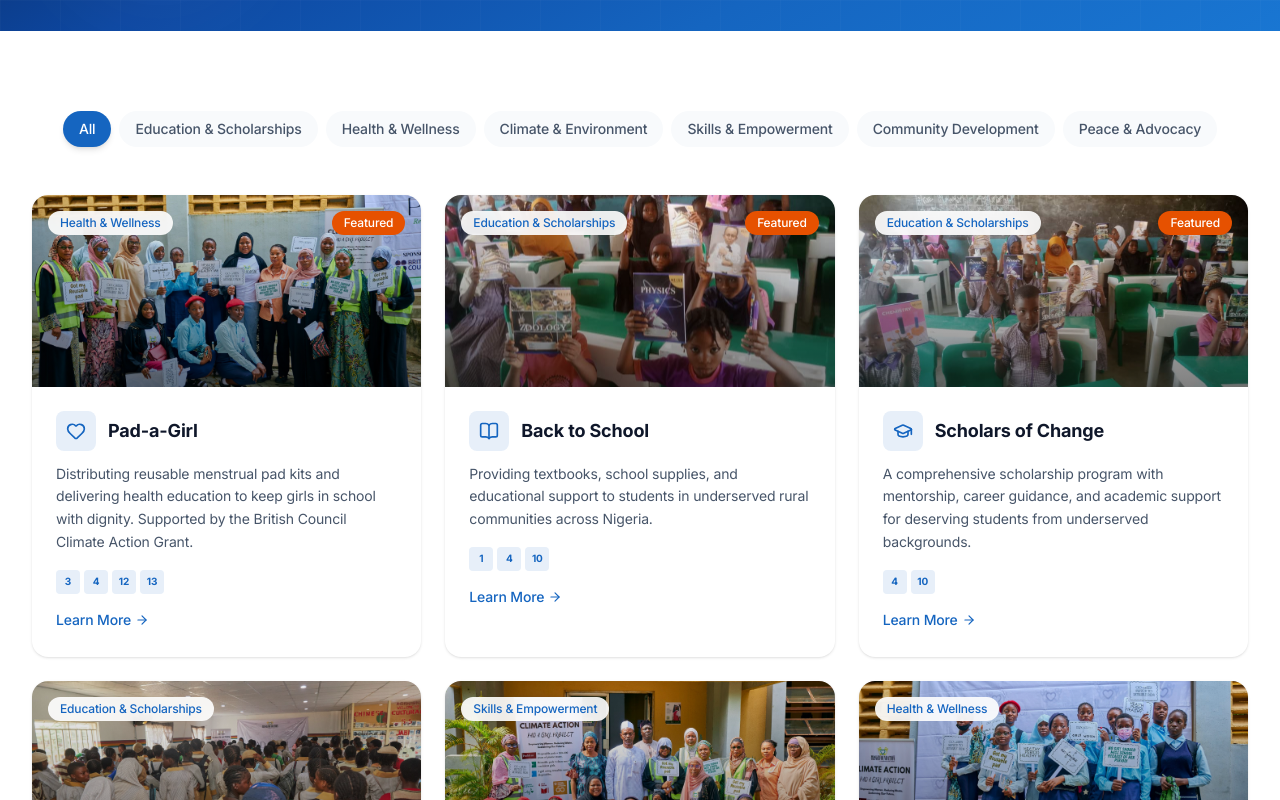
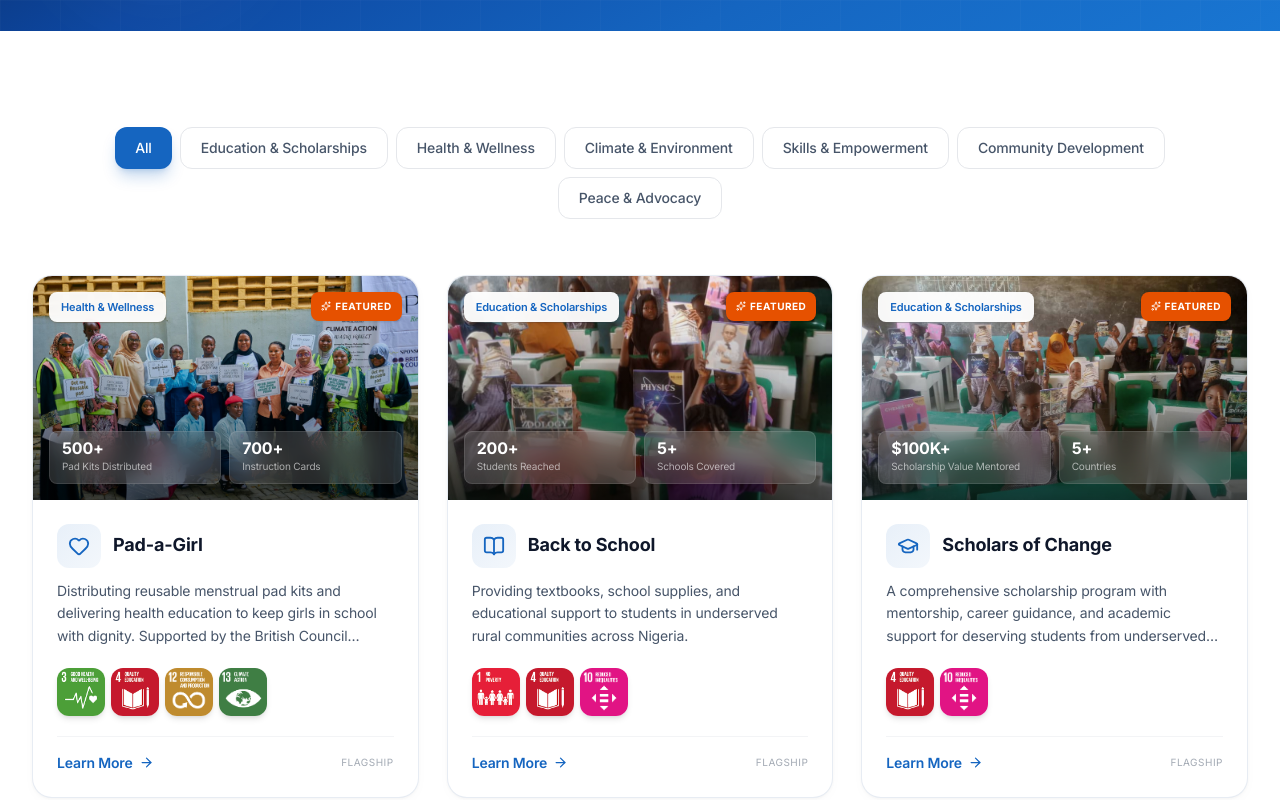
Before and after one commit to haleyouth/haleyouthfoundation, a Next.js app: page /programs in a window 1280 px wide. Shown: the part 360-1160 px from the top of the page. Built offline with nearby package versions, Linux system fonts and the light colour scheme; a web font is replaced by a local one.

Commit message:
feat: Premium program cards with SDG icons, stats overlay, sparkle badges, animated transitions

```diff
--- a/src/app/programs/page.tsx
+++ b/src/app/programs/page.tsx
@@ -3,10 +3,11 @@
 import { useState } from "react";
 import Image from "next/image";
 import Link from "next/link";
-import { motion } from "framer-motion";
-import { ArrowRight, Heart, BookOpen, GraduationCap, Microscope, Laptop, Stethoscope, HandHeart, Handshake, Compass, TreePine, Wrench, Globe } from "lucide-react";
+import { motion, AnimatePresence } from "framer-motion";
+import { ArrowRight, Heart, BookOpen, GraduationCap, Microscope, Laptop, Stethoscope, HandHeart, Handshake, Compass, TreePine, Wrench, Globe, Sparkles } from "lucide-react";
 import PageHeader from "@/components/ui/PageHeader";
 import { PROGRAMS, PROGRAM_CATEGORIES } from "@/lib/constants";
+import { SDGBadge } from "@/components/ui/SDGIcons";
 
 const iconMap: Record<string, React.ComponentType<{ size?: number; className?: string }>> = {
   Heart, BookOpen, GraduationCap, Microscope, Laptop, Stethoscope, HandHeart, Handshake, Compass, TreePine, Wrench, Globe,
@@ -20,18 +21,18 @@ export default function ProgramsPage() {
     <>
       <PageHeader title="Our Programs" subtitle="Impactful programs addressing real challenges facing young people in Nigeria and Africa." badge="What We Do" />
 
-      <section className="py-20 bg-bg-primary">
+      <section className="py-24 bg-bg-primary">
         <div className="max-w-7xl mx-auto px-4 sm:px-6 lg:px-8">
           {/* Category filter */}
-          <div className="flex flex-wrap gap-2 justify-center mb-12">
+          <div className="flex flex-wrap gap-2 justify-center mb-14">
             {PROGRAM_CATEGORIES.map((cat) => (
               <button
                 key={cat}
                 onClick={() => setActiveCategory(cat)}
-                className={`px-4 py-2 rounded-full text-sm font-medium transition-all ${
+                className={`px-5 py-2.5 rounded-xl text-sm font-medium transition-all duration-300 ${
                   activeCategory === cat
-                    ? "bg-primary text-white shadow-md"
-                    : "bg-bg-secondary text-text-secondary hover:bg-primary/10 hover:text-primary"
+                    ? "bg-primary text-white shadow-lg shadow-primary/25"
+                    : "bg-white text-text-secondary hover:bg-primary/5 hover:text-primary border border-gray-200 hover:border-primary/30"
                 }`}
               >
                 {cat}
@@ -40,51 +41,101 @@ export default function ProgramsPage() {
           </div>
 
           {/* Programs grid */}
-          <div className="grid md:grid-cols-2 lg:grid-cols-3 gap-6">
+          <AnimatePresence mode="wait">
+            <motion.div
+              key={activeCategory}
+              initial={{ opacity: 0, y: 10 }}
+              animate={{ opacity: 1, y: 0 }}
+              exit={{ opacity: 0, y: -10 }}
+              transition={{ duration: 0.3 }}
+              className="grid md:grid-cols-2 lg:grid-cols-3 gap-7"
+            >
               {filtered.map((program, i) => {
                 const Icon = iconMap[program.icon] || Heart;
                 return (
                   <motion.div
                     key={program.slug}
-                  layout
-                  initial={{ opacity: 0, y: 20 }}
-                  animate={{ opacity: 1, y: 0 }}
-                  exit={{ opacity: 0 }}
-                  transition={{ duration: 0.4, delay: i * 0.05 }}
+                    initial={{ opacity: 0, y: 40, scale: 0.95 }}
+                    animate={{ opacity: 1, y: 0, scale: 1 }}
+                    transition={{ duration: 0.5, delay: i * 0.07, ease: [0.22, 1, 0.36, 1] }}
                   >
-                  <Link href={`/programs/${program.slug}`} className="group block bg-white rounded-2xl overflow-hidden shadow-sm card-hover h-full">
-                    <div className="relative h-48 overflow-hidden">
-                      <Image src={program.image} alt={program.title} fill className="object-cover group-hover:scale-105 transition-transform duration-500" sizes="(max-width: 768px) 100vw, 33vw" />
-                      <div className="absolute inset-0 bg-gradient-to-t from-black/50 to-transparent" />
-                      <span className="absolute top-4 left-4 px-3 py-1 bg-white/90 backdrop-blur-sm text-xs font-medium text-primary rounded-full">{program.category}</span>
-                      {program.featured && <span className="absolute top-4 right-4 px-3 py-1 bg-accent text-white text-xs font-medium rounded-full">Featured</span>}
+                    <Link href={`/programs/${program.slug}`} className="group block card-premium overflow-hidden h-full">
+                      {/* Image section */}
+                      <div className="relative h-56 overflow-hidden">
+                        <Image
+                          src={program.image}
+                          alt={program.title}
+                          fill
+                          className="object-cover group-hover:scale-110 transition-transform duration-[800ms] ease-out"
+                          sizes="(max-width: 768px) 100vw, 33vw"
+                        />
+                        <div className="absolute inset-0 bg-gradient-to-t from-black/70 via-black/20 to-transparent" />
+
+                        {/* Badges */}
+                        <div className="absolute top-4 left-4 right-4 flex justify-between items-start">
+                          <span className="px-3 py-1.5 bg-white/95 backdrop-blur-sm text-[11px] font-semibold text-primary rounded-lg shadow-sm">
+                            {program.category}
+                          </span>
+                          {program.featured && (
+                            <span className="flex items-center gap-1 px-2.5 py-1.5 bg-accent text-[10px] font-bold text-white rounded-lg uppercase tracking-wider shadow-sm">
+                              <Sparkles size={10} /> Featured
+                            </span>
+                          )}
                         </div>
-                    <div className="p-6">
-                      <div className="flex items-center gap-3 mb-3">
-                        <div className="w-10 h-10 rounded-lg bg-primary/10 flex items-center justify-center">
-                          <Icon size={20} className="text-primary" />
+
+                        {/* Stats overlay */}
+                        {program.stats && (
+                          <div className="absolute bottom-4 left-4 right-4 flex gap-2">
+                            {program.stats.slice(0, 2).map((stat) => (
+                              <div key={stat.label} className="bg-white/15 backdrop-blur-md rounded-lg px-3 py-2 border border-white/10 flex-1">
+                                <p className="text-white font-bold text-base leading-none">{stat.value}</p>
+                                <p className="text-white/60 text-[10px] mt-0.5">{stat.label}</p>
                               </div>
-                        <h3 className="text-lg font-bold text-text-primary group-hover:text-primary transition-colors">{program.title}</h3>
-                      </div>
-                      <p className="text-text-secondary text-sm leading-relaxed mb-4">{program.description}</p>
-                      {program.sdgs && (
-                        <div className="flex flex-wrap gap-1 mb-3">
-                          {program.sdgs.map((sdg) => (
-                            <span key={sdg} className="w-6 h-6 text-[10px] font-bold bg-primary/10 text-primary rounded flex items-center justify-center">
-                              {sdg}
-                            </span>
                             ))}
                           </div>
                         )}
-                      <span className="inline-flex items-center gap-1 text-primary text-sm font-medium group-hover:gap-2 transition-all">
-                        Learn More <ArrowRight size={14} />
+                      </div>
+
+                      {/* Content */}
+                      <div className="p-6">
+                        <div className="flex items-center gap-3 mb-3">
+                          <div className="w-11 h-11 rounded-xl bg-gradient-to-br from-primary/10 to-primary/5 flex items-center justify-center shrink-0 group-hover:from-primary/20 group-hover:to-primary/10 transition-all duration-500">
+                            <Icon size={22} className="text-primary" />
+                          </div>
+                          <h3 className="text-lg font-bold text-text-primary group-hover:text-primary transition-colors duration-300 leading-tight">
+                            {program.title}
+                          </h3>
+                        </div>
+
+                        <p className="text-text-secondary text-sm leading-relaxed mb-5 line-clamp-3">
+                          {program.description}
+                        </p>
+
+                        {/* SDG icons */}
+                        {program.sdgs && (
+                          <div className="flex flex-wrap gap-1.5 mb-5">
+                            {program.sdgs.map((sdg) => (
+                              <SDGBadge key={sdg} num={sdg} size="sm" />
+                            ))}
+                          </div>
+                        )}
+
+                        {/* CTA */}
+                        <div className="flex items-center justify-between pt-4 border-t border-gray-100">
+                          <span className="inline-flex items-center gap-1.5 text-primary text-sm font-semibold group-hover:gap-3 transition-all duration-300">
+                            Learn More <ArrowRight size={15} />
                           </span>
+                          {program.featured && (
+                            <span className="text-[10px] text-text-secondary/50 uppercase tracking-wider">Flagship</span>
+                          )}
+                        </div>
                       </div>
                     </Link>
                   </motion.div>
                 );
               })}
-          </div>
+            </motion.div>
+          </AnimatePresence>
         </div>
       </section>
     </>
```
Lines whose indentation alone changed are shown as unchanged.
